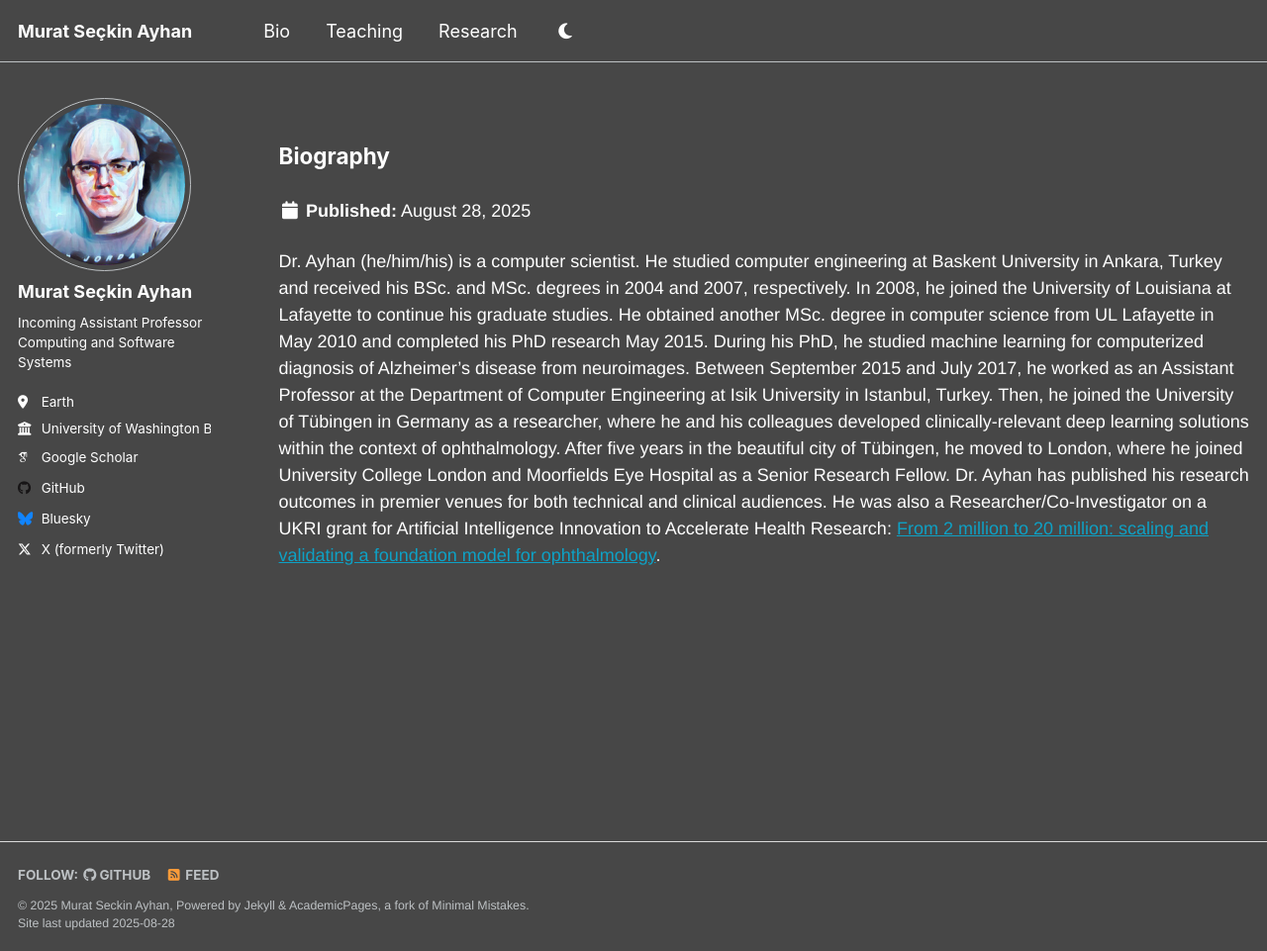
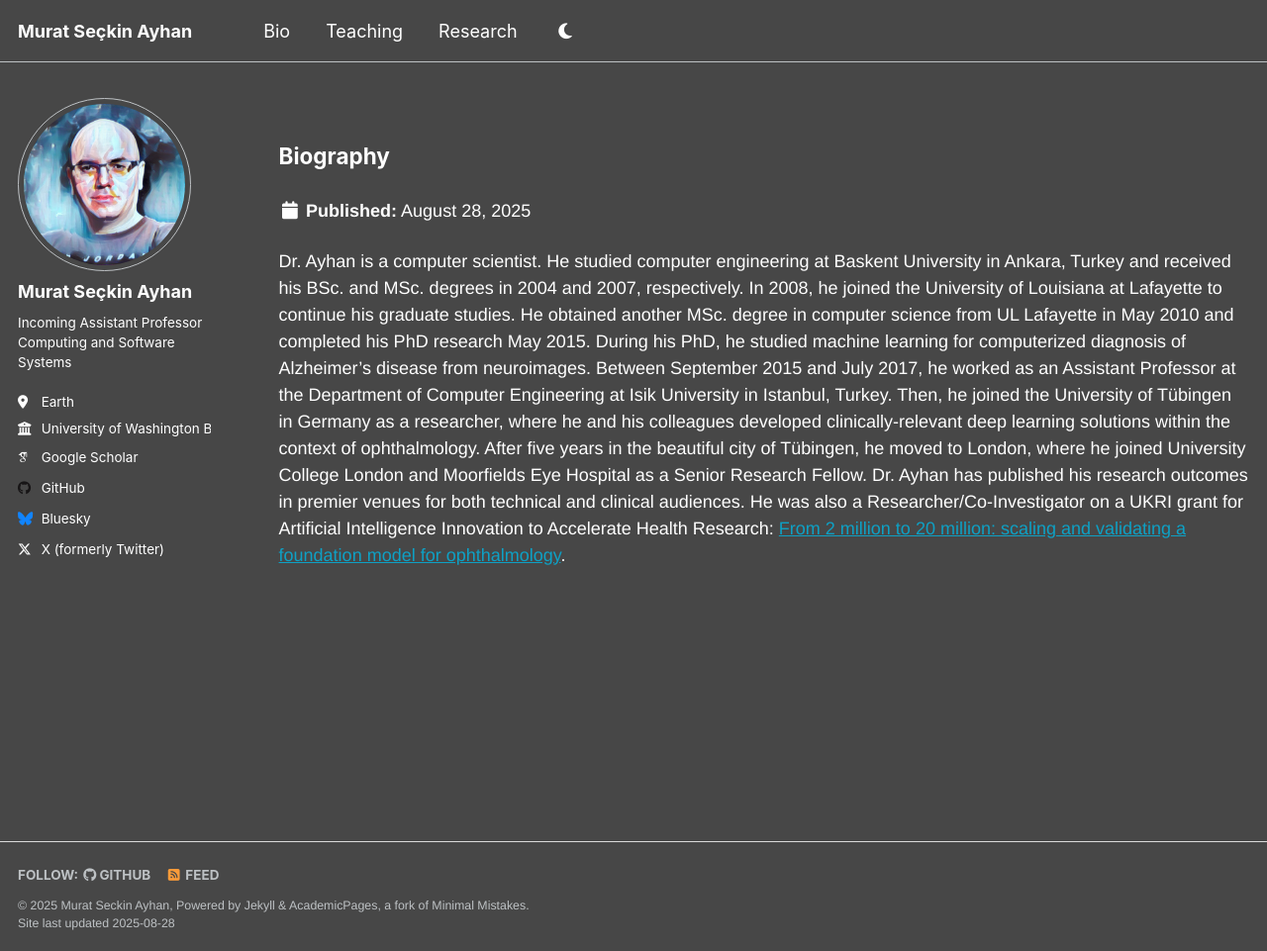
Before and after one commit to msayhan/msayhan.github.io, a Jekyll site: the page built from _pages/bio.html, in a window 1280 px wide and 961 px high. Shown: the whole window at 99% size. Built offline with Jekyll 4.4.1, drawn with Linux system fonts in a browser that asks for light colours; some web fonts are replaced; a script that is not in the unit is left out.

Commit message:
bio without pronouns

```diff
--- a/_bio/2050-bio-landing.md
+++ b/_bio/2050-bio-landing.md
@@ -8,5 +8,5 @@ permalink: /bio/2050-bio-landing
 # location: "Bothell, Washington"
 ---
 
-Dr. Ayhan (he/him/his) is a computer scientist. He studied computer engineering at Baskent University in Ankara, Turkey and received his BSc. and MSc. degrees in 2004 and 2007, respectively. In 2008, he joined the University of Louisiana at Lafayette to continue his graduate studies. He obtained another MSc. degree in computer science from UL Lafayette in May 2010 and completed his PhD research May 2015. During his PhD, he studied machine learning for computerized diagnosis of Alzheimer’s disease from neuroimages. Between September 2015 and July 2017, he worked as an Assistant Professor at the Department of Computer Engineering at Isik University in Istanbul, Turkey. Then, he joined the University of Tübingen in Germany as a researcher, where he and his colleagues developed clinically-relevant deep learning solutions within the context of ophthalmology. After five years in the beautiful city of Tübingen, he moved to London, where he joined University College London and Moorfields Eye Hospital as a Senior Research Fellow. Dr. Ayhan has published his research outcomes in premier venues for both technical and clinical audiences. He was also a Researcher/Co-Investigator on a UKRI grant for Artificial Intelligence Innovation to Accelerate Health Research: [From 2 million to 20 million: scaling and validating a foundation model for ophthalmology](https://www.ukri.org/news/13-million-for-22-ai-for-health-research-projects/).
+Dr. Ayhan is a computer scientist. He studied computer engineering at Baskent University in Ankara, Turkey and received his BSc. and MSc. degrees in 2004 and 2007, respectively. In 2008, he joined the University of Louisiana at Lafayette to continue his graduate studies. He obtained another MSc. degree in computer science from UL Lafayette in May 2010 and completed his PhD research May 2015. During his PhD, he studied machine learning for computerized diagnosis of Alzheimer’s disease from neuroimages. Between September 2015 and July 2017, he worked as an Assistant Professor at the Department of Computer Engineering at Isik University in Istanbul, Turkey. Then, he joined the University of Tübingen in Germany as a researcher, where he and his colleagues developed clinically-relevant deep learning solutions within the context of ophthalmology. After five years in the beautiful city of Tübingen, he moved to London, where he joined University College London and Moorfields Eye Hospital as a Senior Research Fellow. Dr. Ayhan has published his research outcomes in premier venues for both technical and clinical audiences. He was also a Researcher/Co-Investigator on a UKRI grant for Artificial Intelligence Innovation to Accelerate Health Research: [From 2 million to 20 million: scaling and validating a foundation model for ophthalmology](https://www.ukri.org/news/13-million-for-22-ai-for-health-research-projects/).
 <!-- At UWB, he ... -->
```
